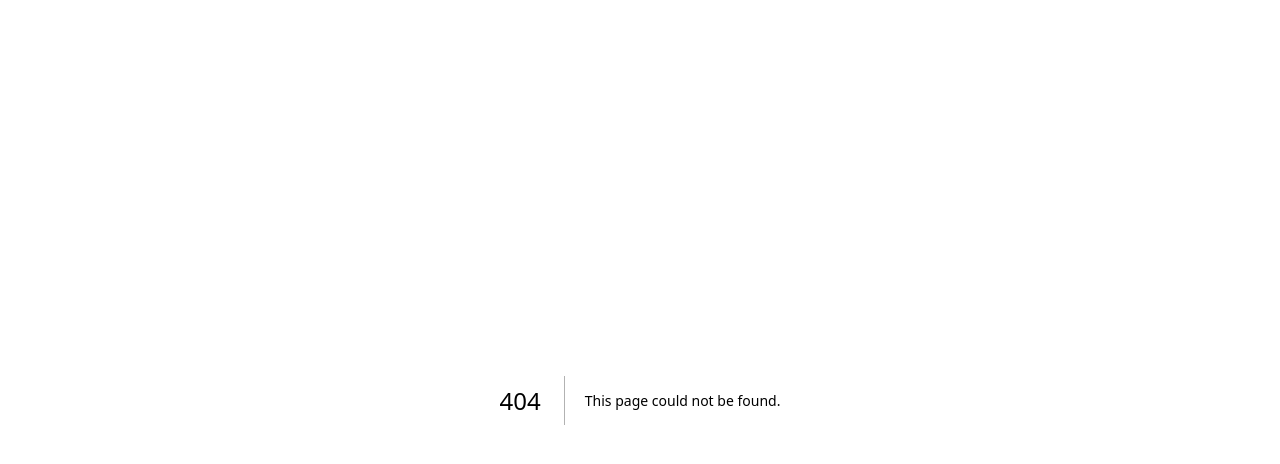
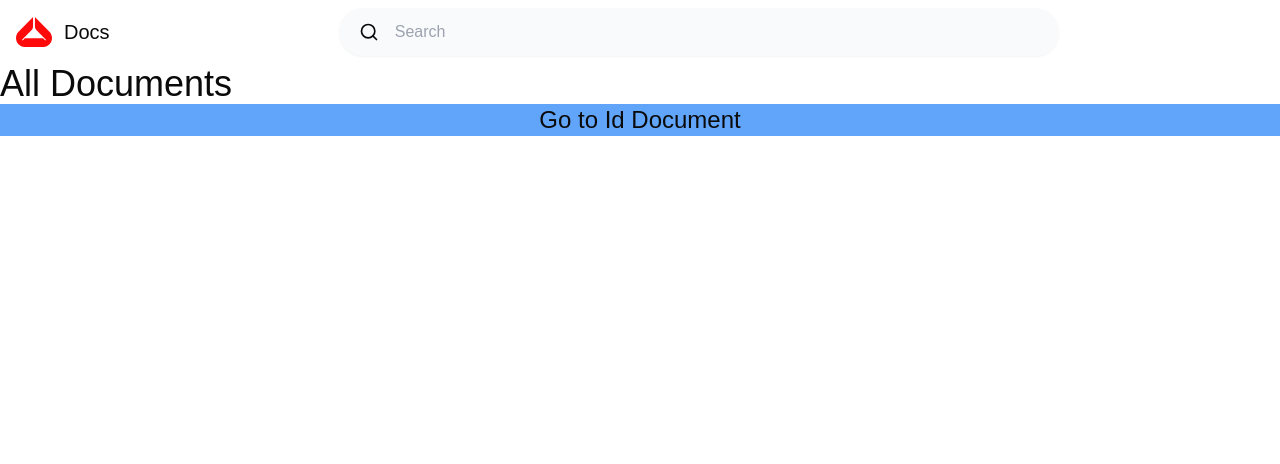
Before and after one commit to MeldinRadoncic/google-docs-clone, a Next.js app: page / in a window 1280 px wide. Before the commit this address had no page. Shown: the top 464 px of the page. Built offline with nearby package versions, Linux system fonts and the light colour scheme.

Commit message:
Group home folder added for the home page components

```diff
--- /dev/null
+++ b/src/app/(home)/navbar.tsx
@@ -0,0 +1,21 @@
+import Link from 'next/link';
+import Image from 'next/image';
+import { SearchInput } from './search-input';
+
+
+export const Navbar = () => {
+
+    return(
+        <nav className='flex items-center justify-between h-full w-full'>
+            <div className="flex gap-3 items-center shrink-0 pr-6">
+                <Link href='/'>
+                <Image src='/logo.svg' height={36} width={36} alt='Logo'/>
+                </Link>
+                <h3 className="text-xl">Docs</h3>
+            </div>
+
+            <SearchInput />
+            <div />
+        </nav>
+    )
+};
--- /dev/null
+++ b/src/app/(home)/page.tsx
@@ -0,0 +1,18 @@
+import Documents from "@/app/documents/page";
+import { Navbar } from "@/app/(home)/navbar";
+
+const Home = () => {
+  return (
+    <main className='flex min-h-screen flex-col'>
+      <div className='fixed top-0 left-0 right-0 h-16 z-10 bg-white p-4'>
+        <Navbar />
+      </div>
+
+      <div className='mt-16'>
+        <Documents />
+      </div>
+    </main>
+  );
+};
+
+export default Home;
--- /dev/null
+++ b/src/app/(home)/search-input.tsx
@@ -0,0 +1,25 @@
+import { Input } from "@/components/ui/input";
+import { Button } from "@/components/ui/button";
+import { SearchIcon } from "lucide-react";
+
+export const SearchInput = () => {
+  return (
+    <div className='flex-1 flex items-center justify-center'>
+      <form
+        action=''
+        className='relative max-w-[720px] w-full'>
+        <Input
+          placeholder='Search'
+          className='md:text-base placeholder:text-natural-800 px-14 w-full border-none focus-visible:shadow-[0 0 0 2px rgba(66,153,225,0.5)] bg-[#F9FAFB] rounded-full h-[48px] focus-visible:ring-0 focus-bg-white'
+        />
+        <Button
+          type='submit'
+          variant='ghost'
+          size='icon'
+          className='absolute left-3 top-1/2 -translate-y-1/2 [&_svg]:size-5 rounded-full'>
+          <SearchIcon size={24} />
+        </Button>
+      </form>
+    </div>
+  );
+};
```
